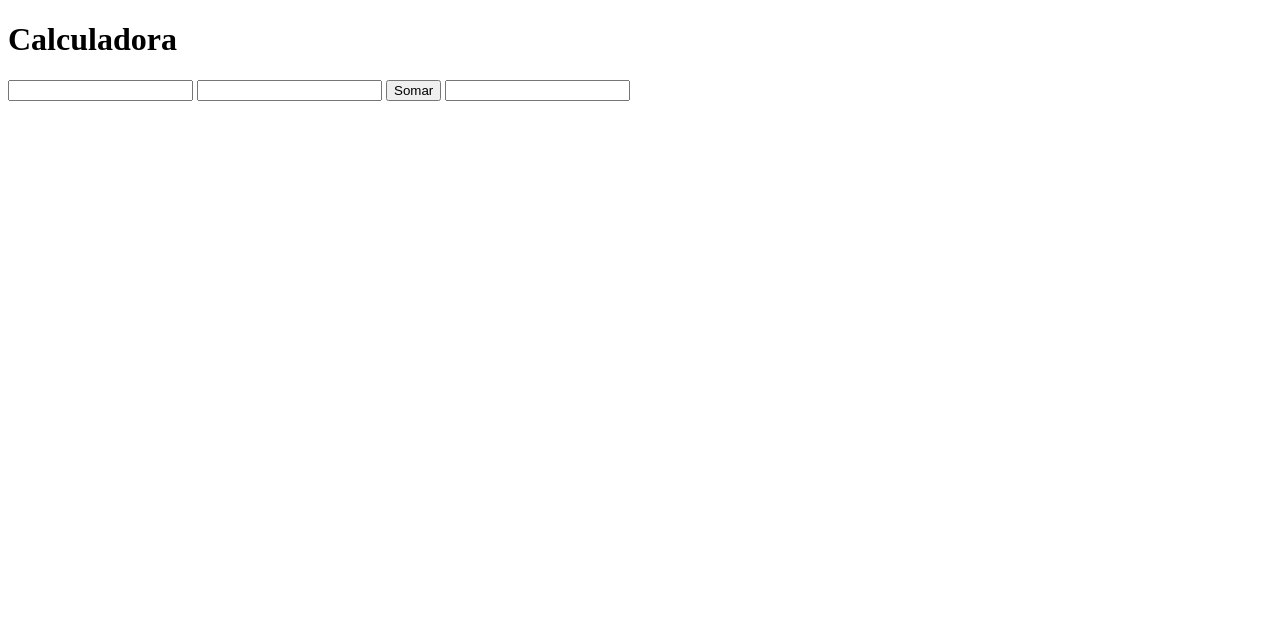
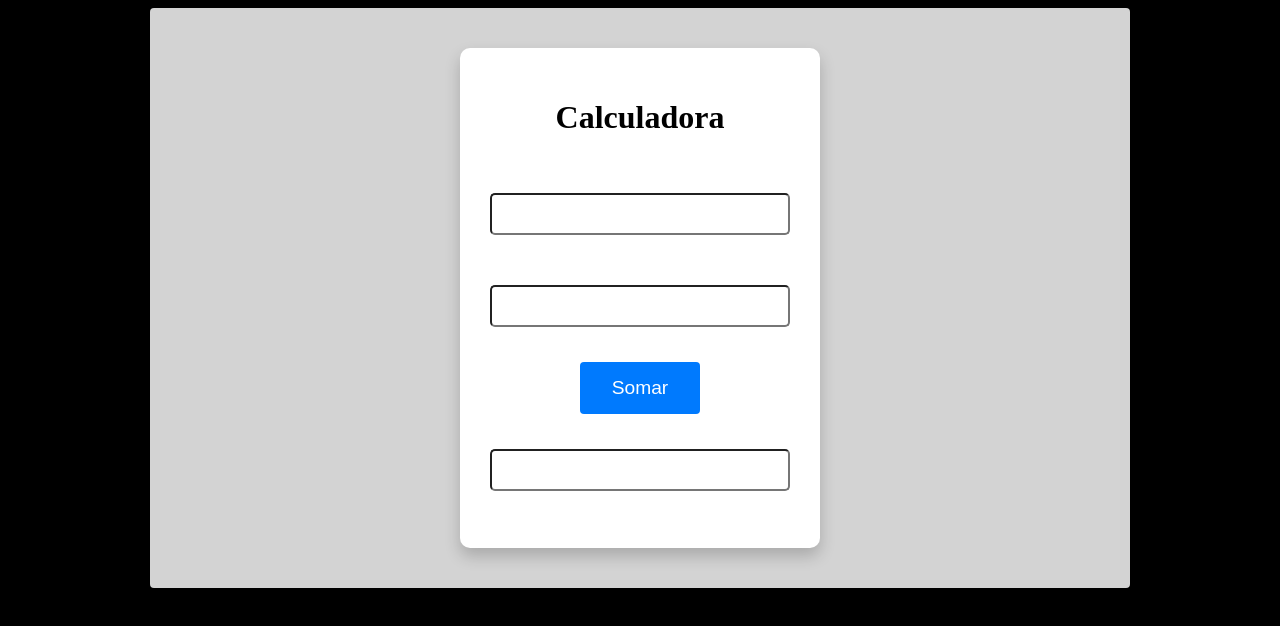
Before and after one commit to MichaelDouglasLima/bootcamp-devjr-modulo3-calc, a plain HTML site: page index.html in a window 1280 px wide. Drawn offline with Linux system fonts and the light colour scheme.

Commit message:
closes #2 - Arquivo de CSS Externo

```diff
--- a/index.html
+++ b/index.html
@@ -3,13 +3,24 @@
 <head>
     <meta charset="UTF-8">
     <meta name="viewport" content="width=device-width, initial-scale=1.0">
-    <title>Document</title>
+    <title>Calculadora</title>
+
+    <link rel="stylesheet" href="style.css" >
 </head>
 <body>
-    <h1>Calculadora</h1>
-    <input />
-    <input />
-    <button>Somar</button>
-    <input readonly>
+    <div class="container">
+
+        <div class="calc">
+            <h1>Calculadora</h1>
+            <input type="number" />
+            <input type="number" />
+            <button>Somar</button>
+            <input type="text" readonly/>
+        </div>
+        <div class="history">
+
+        </div>
+    </div>
+
 </body>
 </html>
--- /dev/null
+++ b/style.css
@@ -0,0 +1,59 @@
+body {
+    background-color: #000;
+}
+
+input {
+    height: 22px;
+    width: 280px;
+    padding: 8px;
+    font-size: 1.2em;
+    margin: 15px 70px;
+    border-radius: 5px;
+    text-align: right;
+}
+
+input[type=number]:focus {
+    outline: none;
+    box-shadow: 0 0 10px #3b59ee;
+    border: 1px solid #74d0ff;
+}
+
+button {
+    background-color: #007afe;
+    border: none;
+    color: #fff;
+    padding: 15px 32px;
+    text-decoration: none;
+    font-size: 1.2rem;
+    border-radius: 4px;
+    cursor: pointer;
+}
+
+button:hover {
+    background-color: #0069D9;
+    box-shadow: 0 8px 16px 0 rgba(0, 0, 0, 0.2), 0 6px 20px 0 rgba(0, 0, 0, 0.19);
+}
+
+.container {
+    width: 900px;
+    height: 500px;
+    background-color: #d3d3d3;
+    display: flex;
+    flex-direction: row;
+    justify-content: center;
+    margin: auto;
+    padding: 40px;
+    border-radius: 4px;
+}
+
+.calc {
+    width: 300px;
+    background-color: #fff;
+    display: flex;
+    flex-direction: column;
+    align-items: center;
+    padding: 30px;
+    row-gap: 20px;
+    border-radius: 10px;
+    box-shadow: 0 8px 16px 0 rgba(0, 0, 0, 0.2);
+}
```
